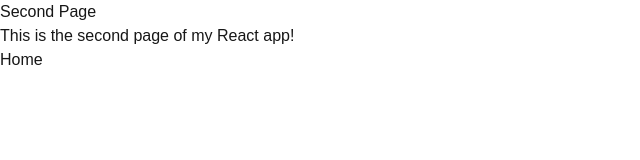
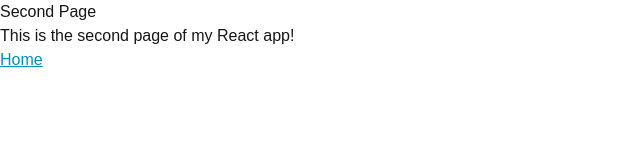
Before and after one commit to Jessie-Tang-Iu/cprg306-assignments, a Next.js app: page /week-2 in a window 1280 px wide. Shown: the top 160 px of the page, without its empty margins (0-640 px from the left). Built offline with nearby package versions, Linux system fonts and the light colour scheme.

Commit message:
Update page.js
change the style of link in second page

```diff
--- a/app/week-2/page.js
+++ b/app/week-2/page.js
@@ -7,7 +7,7 @@ export default function WeekTwo() {
             <h1>Second Page</h1>
             <p>This is the second page of my React app!</p>
 
-            <Link href="/">Home</Link>
+            <Link href="/" className="text-cyan-600 underline hover:text-cyan-300">Home</Link>
         </main>
     );
 }
```
